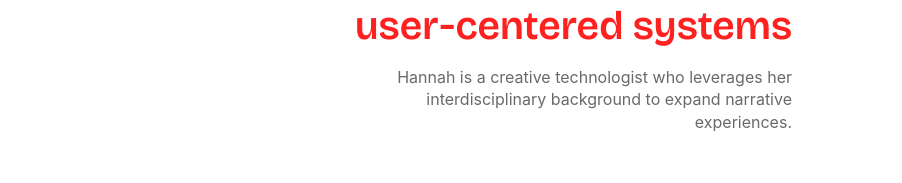
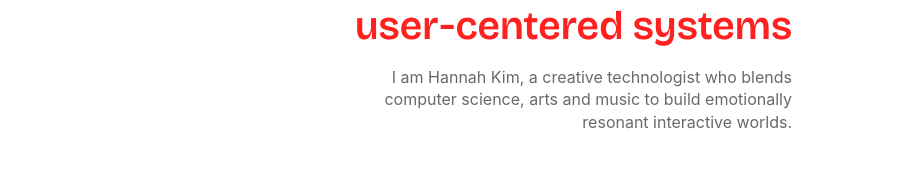
Before and after one commit to Gamddalki/hannahkim, a React (Create React App) app: page / in a window 1280 px wide. Shown: the part 254-437 px from the top of the page, without its empty margins (188-1090 px from the left). Built offline with nearby package versions, Linux system fonts and the light colour scheme; a web font is replaced by a local one.

Commit message:
💄 UI : Update Hero

```diff
--- a/src/Routes/Home.js
+++ b/src/Routes/Home.js
@@ -40,7 +40,7 @@ const RightSub = styled.p`
   text-align: right;
   font-weight: 400;
   color: ${(props) => props.theme.colors.subText};
-  max-width: 44ch;
+  max-width: 46ch;
   align-self: flex-end;
   white-space: pre-line;
   opacity: 0.8;
@@ -81,7 +81,7 @@ const SectionTitle = styled.h3`
 
 const HERO_HEADLINE = `Crafting immersive narrative experiences through affective and user‑centered systems`;
 const HERO_SUBTITLE =
-  "Hannah is a creative technologist who leverages her interdisciplinary background to expand narrative experiences.";
+  "I am Hannah Kim, a creative technologist who blends computer science, arts and music to build emotionally resonant interactive worlds.";
 const SECTION_TITLE = "Selected Works";
 
 const Home = memo(() => {
```
